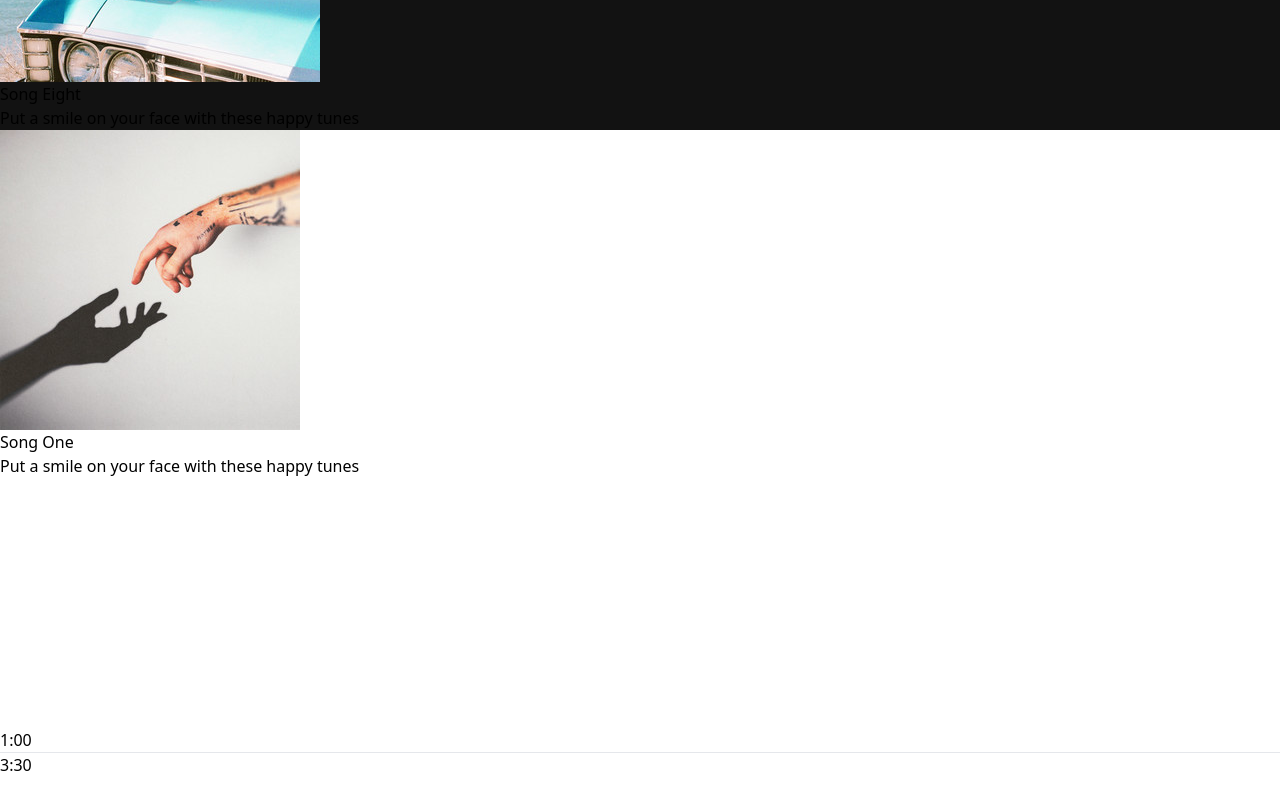
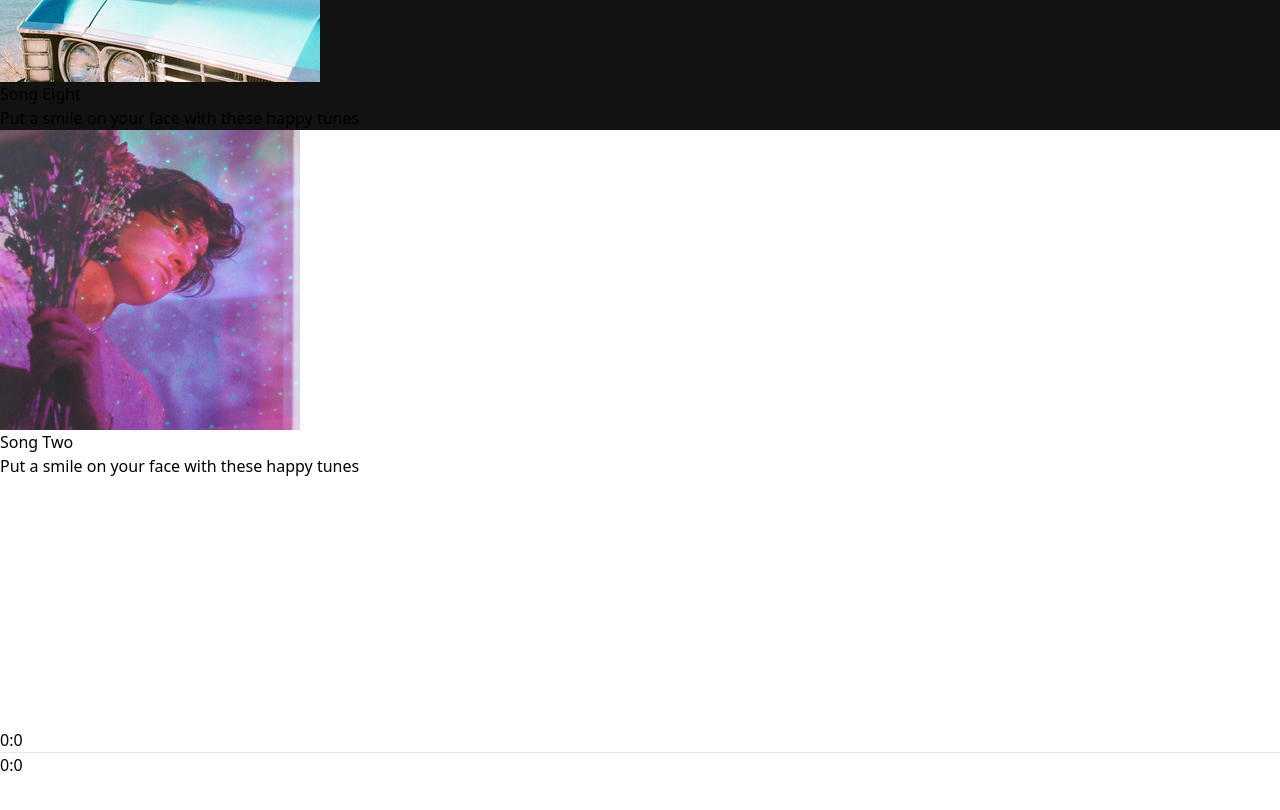
Before and after one commit to TafsirAlNafin138/Spotify, a React (Vite) app in the folder Frontend/: page / in a window 1280 px wide. Shown: the part 5540-6350 px from the top of the page. Built offline with nearby package versions, Linux system fonts and the light colour scheme.

Commit message:
We are now being able to play the songs and the next and previous button are functioning

```diff
--- a/Frontend/src/App.jsx
+++ b/Frontend/src/App.jsx
@@ -1,9 +1,22 @@
-import React from "react";
+import React, { useCallback, useEffect } from "react";
 import Sidebar from "./components/sidebar";
 import Player from "./components/player";
 import Display from "./components/display";
+import { PlayerContext } from "./contexts/PlayerContext.jsx";
 
 export default function App() {
+
+  const {audioRef, track, playerState} = React.useContext(PlayerContext);
+
+  useEffect(() => {
+    if (audioRef.current && track.file) {
+      audioRef.current.src = track.file;
+      audioRef.current.load();
+      if (playerState) {
+        audioRef.current.play().catch(err => console.error("Play failed:", err));
+      }
+    }
+  }, [track.file, playerState]);
   return (
       <div className="h-screen bg-neutral-900 flex flex-col">
         <div className="h-[90%] flex">
@@ -11,6 +24,7 @@ export default function App() {
           <Display />
         </div>
         <Player />
+        <audio ref={audioRef} src={track.file} preload='auto'></audio>
       </div>
   );
 }
--- a/Frontend/src/components/DisplayAlbum.jsx
+++ b/Frontend/src/components/DisplayAlbum.jsx
@@ -2,10 +2,12 @@ import React, { useState } from "react";
 import { useParams } from "react-router-dom";
 import NavigationBar from "./NavigationBar";
 import { albumsData, assets, songsData } from "../assets/assets";
+import { PlayerContext } from "../contexts/PlayerContext.jsx";
 
 const DisplayAlbum = () => {
   const { id } = useParams();
-  const albumdata = albumsData.find((album) => album.id === parseInt(id));
+  const albumdata = albumsData[parseInt(id)];
+  const {playWithId} = React.useContext(PlayerContext);
   // const [hoveredSong, setHoveredSong] = useState(null);
   // const [likedSongs, setLikedSongs] = useState(new Set());
 
@@ -60,6 +62,7 @@ const DisplayAlbum = () => {
           {songsData.map((item, index) => (
             <div
                 key={index}
+                onClick={() => playWithId(item.id)}
                 className="grid grid-cols-3 sm:grid-cols-4 items-center gap-4 py-2 px-2 rounded hover:bg-[#ffffff26] cursor-pointer"
             >
 
--- a/Frontend/src/components/SongItem.jsx
+++ b/Frontend/src/components/SongItem.jsx
@@ -1,8 +1,10 @@
 import React from "react";
+import { PlayerContext } from "../contexts/PlayerContext.jsx";
 
 const SongItem = ({image, name, desc, id}) => {
+    const {playWithId} = React.useContext(PlayerContext);
     return (
-        <div key={id} className="min-w-[180px] h-auto p-2 px-3 rounded cursor-pointer hover:bg-[#ffffff26] transition">
+        <div onClick={() => playWithId(id)} className="min-w-[180px] h-auto p-2 px-3 rounded cursor-pointer hover:bg-[#ffffff26] transition">
              <img className="rounded mb-4" src={image} alt="" />
             <p className="font-bold mt-2 mb-2">{name}</p>
             <p className="text-sm text-slate-400">{desc}</p>
--- a/Frontend/src/components/player.jsx
+++ b/Frontend/src/components/player.jsx
@@ -1,54 +1,52 @@
 import React from "react";
 import { assets, songsData } from "../assets/assets";
+import { PlayerContext } from "../contexts/PlayerContext.jsx";
 
 const Player = () => {
+    const {seekBg, seekBar, playerState, play, pause, track, trackProgress, prevTrack, nextTrack} = React.useContext(PlayerContext);
     return (
-        <div className="h-[12%] bg-black flex justify-between items-center text-white px-6"
-             style={{
-                 padding: 'calc(var(--screen-width) * 0.01)',
-                 minHeight: '80px'
-             }}>
-            <div style={{
-                opacity: 'calc(1 - var(--is-mobile))',
-                transition: 'opacity 0.3s'
-            }}>
-                <div>
-                    <img className="w-9" src={songsData[0].image} alt="" />
-                    <p>{songsData[0].name}</p>
-                    <p>{songsData[0].desc}</p>
+        <div className="h-[12%] bg-black flex justify-between items-center text-white px-6 py-2 overflow-auto">
+            <div className="flex items-center gap-4 w-[25%]">
+                <img className="w-12 h-12 rounded" src={track.image} alt="" />
+                <div className="flex flex-col overflow-auto">
+                    <p className="text-sm font-semibold overflow-auto">{track.name}</p>
+                    <p className="text-xs text-gray-400 overflow-auto">{track.desc}</p>
                 </div>
             </div>
-            <div className="flex flex-col items-center gap-1 m-auto">
+
+            <div className="flex flex-col items-center gap-2 w-[40%]">
                 <div className="flex items-center gap-4">
-                    <img className="w-4 cursor-pointer" src={assets.shuffle_icon} alt="" />
-                    <img className="w-4 cursor-pointer" src={assets.prev_icon} alt="" />
-                    <img className="w-4 cursor-pointer" src={assets.play_icon} alt="" />
-                    <img className="w-4 cursor-pointer" src={assets.next_icon} alt="" />
-                    <img className="w-4 cursor-pointer" src={assets.loop_icon} alt="" />
+                    <img className="w-4 cursor-pointer hover:scale-110 transition-transform" src={assets.shuffle_icon} alt="" />
+                    <img onClick={prevTrack} className="w-4 cursor-pointer hover:scale-110 transition-transform" src={assets.prev_icon} alt="" />
+                    {playerState ?
+                    <img onClick={pause} className="w-5 cursor-pointer hover:scale-110 transition-transform" src={assets.pause_icon} alt="Pause" />
+                    :
+                    <img onClick={play} className="w-5 cursor-pointer hover:scale-110 transition-transform" src={assets.play_icon} alt="Play" />
+                    }
+                    <img onClick={nextTrack} className="w-4 cursor-pointer hover:scale-110 transition-transform" src={assets.next_icon} alt="" />
+                    <img className="w-4 cursor-pointer hover:scale-110 transition-transform" src={assets.loop_icon} alt="" />
                 </div>
 
-                <div className="flex items-center gap-5">
-                    <p>1:00</p>
-                    <div className="w-[60vw] max-w-[500px] bg-gray-300 rounded-full cursor-pointer"
-                         style={{
-                             width: 'clamp(200px, calc(var(--screen-width) * 0.4), 500px)'
-                         }}>
-                        <hr className="h-1 border-none w-20 bg-green-500 rounded-full" />
+                <div className="flex items-center gap-3 w-full">
+                    <p className="text-xs text-gray-400">{`${trackProgress.currentTime.minutes}:${trackProgress.currentTime.seconds}`}</p>
+                    <div ref={seekBg} className="flex-1 bg-gray-700 h-1 rounded-full cursor-pointer group">
+                        <hr ref={seekBar} className="h-1 border-none w-1/4 bg-green-500 rounded-full group-hover:bg-green-400 transition-colors" />
                     </div>
-                    <p>3:30</p>
+                    <p className="text-xs text-gray-400">{`${trackProgress.duration.minutes}:${trackProgress.duration.seconds}`}</p>
                 </div>
             </div>
-            <div className="hidden lg:flex items-center gap-2 opacity-75">
-                <img className="w-4" src={assets.plays_icon} alt="" />
-                <img className="w-4" src={assets.mic_icon} alt="" />
-                <img className="w-4" src={assets.queue_icon} alt="" />
-                <img className="w-4" src={assets.speaker_icon} alt="" />
-                <img className="w-4" src={assets.volume_icon} alt="" />
-                <div className="w-20 bg-gray-300 h-1 rounded">
-                    <hr className="h-1 border-none w-14 bg-green-600 rounded-full" />
+
+            <div className="hidden lg:flex items-center gap-3 w-[25%] justify-end">
+                <img className="w-4 cursor-pointer hover:scale-110 transition-transform" src={assets.plays_icon} alt="" />
+                <img className="w-4 cursor-pointer hover:scale-110 transition-transform" src={assets.mic_icon} alt="" />
+                <img className="w-4 cursor-pointer hover:scale-110 transition-transform" src={assets.queue_icon} alt="" />
+                <img className="w-4 cursor-pointer hover:scale-110 transition-transform" src={assets.speaker_icon} alt="" />
+                <img className="w-4 cursor-pointer hover:scale-110 transition-transform" src={assets.volume_icon} alt="" />
+                <div className="w-24 bg-gray-700 h-1 rounded-full cursor-pointer group">
+                    <hr className="h-1 border-none w-3/4 bg-white rounded-full group-hover:bg-green-500 transition-colors" />
                 </div>
-                <img className="w-4" src={assets.mini_player_icon} alt="" />
-                <img className="w-4" src={assets.zoom_icon} alt="" />
+                <img className="w-4 cursor-pointer hover:scale-110 transition-transform" src={assets.mini_player_icon} alt="" />
+                <img className="w-4 cursor-pointer hover:scale-110 transition-transform" src={assets.zoom_icon} alt="" />
             </div>
         </div>
     )
--- /dev/null
+++ b/Frontend/src/contexts/PlayerContext.jsx
@@ -0,0 +1,119 @@
+import { createContext, useEffect, useRef, useState } from "react"
+import { songsData } from "../assets/assets";
+const PlayerContext = createContext();
+
+const PlayerContextProvider = (props) => {
+
+    const [track, setTrack] = useState(songsData[1]);
+    const [playerState, setPlayerState] = useState(false); // false - paused, true - playing
+    const[trackProgress, setTrackProgress] = useState({  // song player progress in seconds and minutes
+        currentTime: {
+            seconds: 0,
+            minutes: 0
+        },
+        duration: {
+            seconds: 0,
+            minutes: 0
+        }
+    });
+    const audioRef = useRef();
+    const seekBg = useRef();
+    const seekBar = useRef();
+
+    const playWithId = async (id) => {
+            setTrack(songsData[id]);
+            await audioRef.current.play();
+            setTrackProgress({
+                currentTime: {
+                    seconds: 0,
+                    minutes: 0
+                },
+                duration: {
+                    seconds: 0,
+                    minutes: 0
+                }
+            });
+            seekBar.current.style.width = `0%`;
+            seekBg.current.style.width = `0%`;
+            setPlayerState(true);
+        }
+    const prevTrack = () => {
+        let prevId = track.id - 1;
+        if (prevId < 0) prevId = songsData.length - 1;
+        playWithId(prevId);
+    }
+    const nextTrack = () => {
+        let nextId = track.id + 1;
+        if (nextId >= songsData.length) nextId = 0;
+        playWithId(nextId);
+    }
+
+    useEffect(() => {
+        const timer = setTimeout(() => {
+        if (audioRef.current) {
+            audioRef.current.ontimeupdate = () => {
+                const currentTime = audioRef.current.currentTime;
+                const duration = audioRef.current.duration;
+
+                if (!isNaN(duration) && duration > 0) {
+                    setTrackProgress({
+                        currentTime: {
+                            seconds: Math.floor(currentTime % 60),
+                            minutes: Math.floor(currentTime / 60)
+                        },
+                        duration: {
+                            seconds: Math.floor(duration % 60),
+                            minutes: Math.floor(duration / 60)
+                        }
+                    });
+
+                    // Update seek bar
+                    if (seekBar.current && seekBg.current) {
+                        seekBar.current.style.width = `${(currentTime / duration) * 100}%`;
+                    }
+                }
+            };
+    }
+}
+, 1000);
+
+        // return () => clearTimeout(timer);
+    }, [audioRef, track, setTrack, playerState, playWithId, setPlayerState]);
+
+
+    const play = () => {
+        audioRef.current.play();
+        setPlayerState(true);
+    }
+
+    const pause = () => {
+        audioRef.current.pause();
+        setPlayerState(false);
+    }
+
+    const contextValue = {
+        // Add state and functions related to the player here
+        audioRef,
+        seekBg,
+        seekBar,
+        track,
+        setTrack,
+        playerState,
+        setPlayerState,
+        trackProgress,
+        setTrackProgress,
+        play,
+        pause,
+        playWithId,
+        prevTrack,
+        nextTrack
+    };
+
+    return (
+        <PlayerContext.Provider value={contextValue}>
+            {props.children}
+        </PlayerContext.Provider>
+    );
+}
+
+export { PlayerContext, PlayerContextProvider };
--- a/Frontend/src/main.jsx
+++ b/Frontend/src/main.jsx
@@ -3,11 +3,14 @@ import { createRoot } from 'react-dom/client'
 import './index.css'
 import App from './App.jsx'
 import { BrowserRouter } from 'react-router-dom'
+import { PlayerContextProvider } from './contexts/PlayerContext.jsx'
 
 createRoot(document.getElementById('root')).render(
   <StrictMode>
     <BrowserRouter>
+    <PlayerContextProvider>
       <App />
+    </PlayerContextProvider>
     </BrowserRouter>
   </StrictMode>,
 )
```
